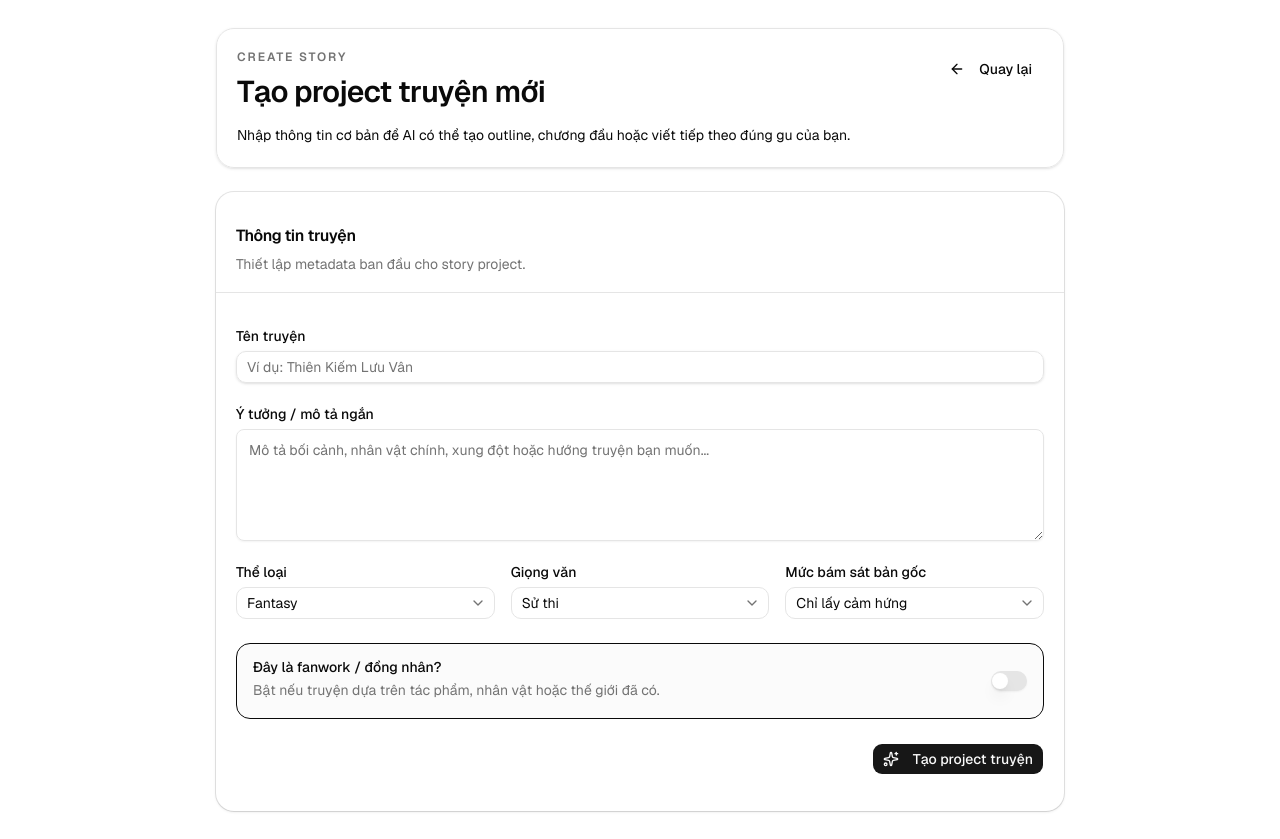
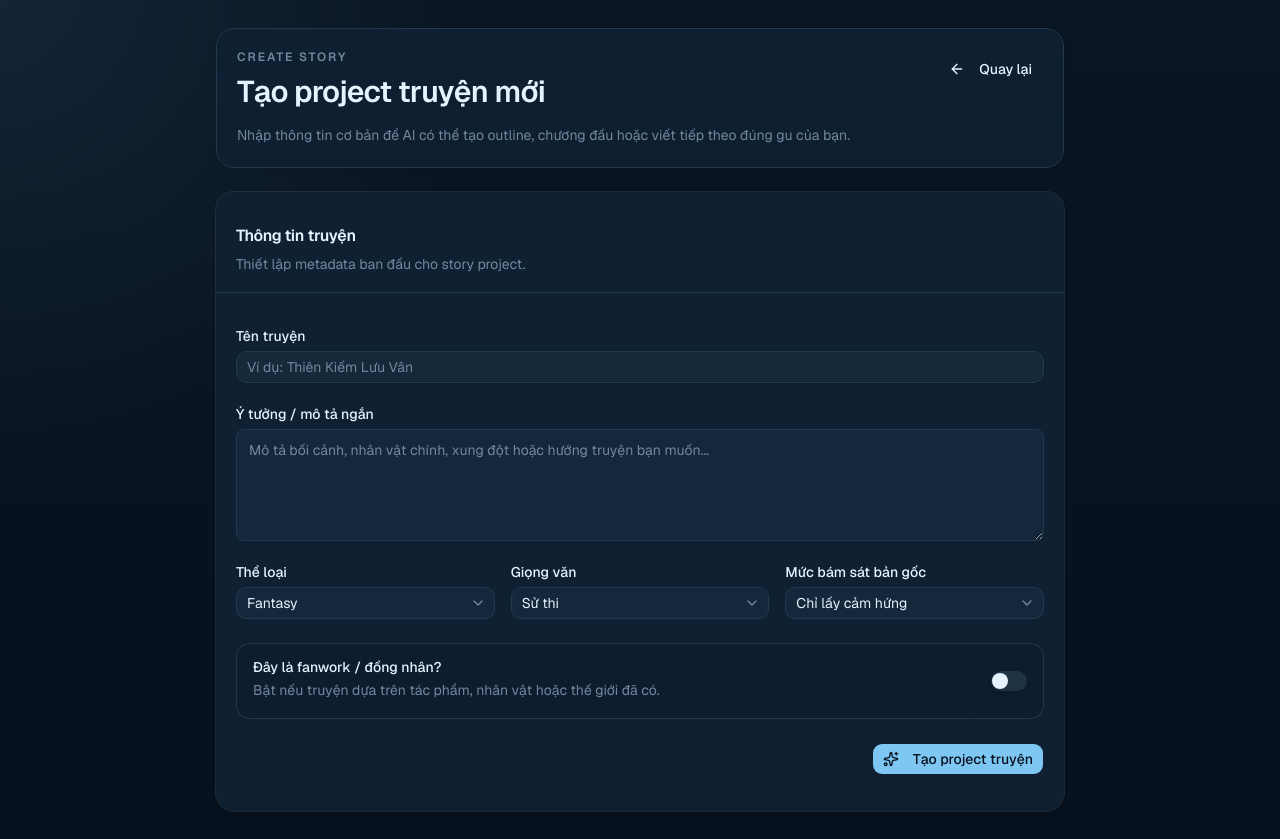
Before and after one commit to PhatMap/yuki, a Next.js app: page /stories/new in a window 1280 px wide. Built offline with nearby package versions, Linux system fonts and the light colour scheme.

Commit message:
Add Yuki Night Snow theme foundation

```diff
--- a/src/app/globals.css
+++ b/src/app/globals.css
@@ -6,40 +6,40 @@
 @custom-variant dark (&:is(.dark *));
 
 @theme inline {
-  --color-background: var(--background);
-  --color-foreground: var(--foreground);
+  --color-background: hsl(var(--background));
+  --color-foreground: hsl(var(--foreground));
   --font-sans: var(--font-geist-sans);
   --font-mono: var(--font-geist-mono);
   --font-heading: var(--font-sans);
-  --color-sidebar-ring: var(--sidebar-ring);
-  --color-sidebar-border: var(--sidebar-border);
-  --color-sidebar-accent-foreground: var(--sidebar-accent-foreground);
-  --color-sidebar-accent: var(--sidebar-accent);
-  --color-sidebar-primary-foreground: var(--sidebar-primary-foreground);
-  --color-sidebar-primary: var(--sidebar-primary);
-  --color-sidebar-foreground: var(--sidebar-foreground);
-  --color-sidebar: var(--sidebar);
-  --color-chart-5: var(--chart-5);
-  --color-chart-4: var(--chart-4);
-  --color-chart-3: var(--chart-3);
-  --color-chart-2: var(--chart-2);
-  --color-chart-1: var(--chart-1);
-  --color-ring: var(--ring);
-  --color-input: var(--input);
-  --color-border: var(--border);
-  --color-destructive: var(--destructive);
-  --color-accent-foreground: var(--accent-foreground);
-  --color-accent: var(--accent);
-  --color-muted-foreground: var(--muted-foreground);
-  --color-muted: var(--muted);
-  --color-secondary-foreground: var(--secondary-foreground);
-  --color-secondary: var(--secondary);
-  --color-primary-foreground: var(--primary-foreground);
-  --color-primary: var(--primary);
-  --color-popover-foreground: var(--popover-foreground);
-  --color-popover: var(--popover);
-  --color-card-foreground: var(--card-foreground);
-  --color-card: var(--card);
+  --color-sidebar-ring: hsl(var(--sidebar-ring));
+  --color-sidebar-border: hsl(var(--sidebar-border));
+  --color-sidebar-accent-foreground: hsl(var(--sidebar-accent-foreground));
+  --color-sidebar-accent: hsl(var(--sidebar-accent));
+  --color-sidebar-primary-foreground: hsl(var(--sidebar-primary-foreground));
+  --color-sidebar-primary: hsl(var(--sidebar-primary));
+  --color-sidebar-foreground: hsl(var(--sidebar-foreground));
+  --color-sidebar: hsl(var(--sidebar));
+  --color-chart-5: hsl(var(--chart-5));
+  --color-chart-4: hsl(var(--chart-4));
+  --color-chart-3: hsl(var(--chart-3));
+  --color-chart-2: hsl(var(--chart-2));
+  --color-chart-1: hsl(var(--chart-1));
+  --color-ring: hsl(var(--ring));
+  --color-input: hsl(var(--input));
+  --color-border: hsl(var(--border));
+  --color-destructive: hsl(var(--destructive));
+  --color-accent-foreground: hsl(var(--accent-foreground));
+  --color-accent: hsl(var(--accent));
+  --color-muted-foreground: hsl(var(--muted-foreground));
+  --color-muted: hsl(var(--muted));
+  --color-secondary-foreground: hsl(var(--secondary-foreground));
+  --color-secondary: hsl(var(--secondary));
+  --color-primary-foreground: hsl(var(--primary-foreground));
+  --color-primary: hsl(var(--primary));
+  --color-popover-foreground: hsl(var(--popover-foreground));
+  --color-popover: hsl(var(--popover));
+  --color-card-foreground: hsl(var(--card-foreground));
+  --color-card: hsl(var(--card));
   --radius-sm: calc(var(--radius) * 0.6);
   --radius-md: calc(var(--radius) * 0.8);
   --radius-lg: var(--radius);
@@ -50,72 +50,78 @@
 }
 
 :root {
-  --background: oklch(1 0 0);
-  --foreground: oklch(0.145 0 0);
-  --card: oklch(1 0 0);
-  --card-foreground: oklch(0.145 0 0);
-  --popover: oklch(1 0 0);
-  --popover-foreground: oklch(0.145 0 0);
-  --primary: oklch(0.205 0 0);
-  --primary-foreground: oklch(0.985 0 0);
-  --secondary: oklch(0.97 0 0);
-  --secondary-foreground: oklch(0.205 0 0);
-  --muted: oklch(0.97 0 0);
-  --muted-foreground: oklch(0.556 0 0);
-  --accent: oklch(0.97 0 0);
-  --accent-foreground: oklch(0.205 0 0);
-  --destructive: oklch(0.577 0.245 27.325);
-  --border: oklch(0.922 0 0);
-  --input: oklch(0.922 0 0);
-  --ring: oklch(0.708 0 0);
-  --chart-1: oklch(0.87 0 0);
-  --chart-2: oklch(0.556 0 0);
-  --chart-3: oklch(0.439 0 0);
-  --chart-4: oklch(0.371 0 0);
-  --chart-5: oklch(0.269 0 0);
+  --background: 213 61% 7%;
+  --foreground: 209 100% 95%;
+  --card: 212 53% 13%;
+  --card-foreground: 209 100% 95%;
+  --popover: 209 54% 16%;
+  --popover-foreground: 209 100% 95%;
+  --primary: 202 82% 72%;
+  --primary-foreground: 213 61% 7%;
+  --secondary: 209 54% 16%;
+  --secondary-foreground: 209 100% 95%;
+  --muted: 213 55% 10%;
+  --muted-foreground: 209 17% 53%;
+  --accent: 166 60% 73%;
+  --accent-foreground: 213 61% 7%;
+  --destructive: 0 100% 77%;
+  --destructive-foreground: 213 61% 7%;
+  --border: 208 35% 22%;
+  --input: 208 35% 22%;
+  --ring: 203 100% 80%;
+  --chart-1: 202 82% 72%;
+  --chart-2: 166 60% 73%;
+  --chart-3: 227 100% 86%;
+  --chart-4: 39 84% 68%;
+  --chart-5: 0 100% 77%;
+  --success: 149 55% 64%;
+  --warning: 39 84% 68%;
   --radius: 0.625rem;
-  --sidebar: oklch(0.985 0 0);
-  --sidebar-foreground: oklch(0.145 0 0);
-  --sidebar-primary: oklch(0.205 0 0);
-  --sidebar-primary-foreground: oklch(0.985 0 0);
-  --sidebar-accent: oklch(0.97 0 0);
-  --sidebar-accent-foreground: oklch(0.205 0 0);
-  --sidebar-border: oklch(0.922 0 0);
-  --sidebar-ring: oklch(0.708 0 0);
+  --sidebar: 213 55% 10%;
+  --sidebar-foreground: 209 100% 95%;
+  --sidebar-primary: 202 82% 72%;
+  --sidebar-primary-foreground: 213 61% 7%;
+  --sidebar-accent: 209 54% 16%;
+  --sidebar-accent-foreground: 209 100% 95%;
+  --sidebar-border: 208 35% 22%;
+  --sidebar-ring: 203 100% 80%;
 }
 
 .dark {
-  --background: oklch(0.145 0 0);
-  --foreground: oklch(0.985 0 0);
-  --card: oklch(0.205 0 0);
-  --card-foreground: oklch(0.985 0 0);
-  --popover: oklch(0.205 0 0);
-  --popover-foreground: oklch(0.985 0 0);
-  --primary: oklch(0.922 0 0);
-  --primary-foreground: oklch(0.205 0 0);
-  --secondary: oklch(0.269 0 0);
-  --secondary-foreground: oklch(0.985 0 0);
-  --muted: oklch(0.269 0 0);
-  --muted-foreground: oklch(0.708 0 0);
-  --accent: oklch(0.269 0 0);
-  --accent-foreground: oklch(0.985 0 0);
-  --destructive: oklch(0.704 0.191 22.216);
-  --border: oklch(1 0 0 / 10%);
-  --input: oklch(1 0 0 / 15%);
-  --ring: oklch(0.556 0 0);
-  --chart-1: oklch(0.87 0 0);
-  --chart-2: oklch(0.556 0 0);
-  --chart-3: oklch(0.439 0 0);
-  --chart-4: oklch(0.371 0 0);
-  --chart-5: oklch(0.269 0 0);
-  --sidebar: oklch(0.205 0 0);
-  --sidebar-foreground: oklch(0.985 0 0);
-  --sidebar-primary: oklch(0.488 0.243 264.376);
-  --sidebar-primary-foreground: oklch(0.985 0 0);
-  --sidebar-accent: oklch(0.269 0 0);
-  --sidebar-accent-foreground: oklch(0.985 0 0);
-  --sidebar-border: oklch(1 0 0 / 10%);
-  --sidebar-ring: oklch(0.556 0 0);
+  --background: 213 61% 7%;
+  --foreground: 209 100% 95%;
+  --card: 212 53% 13%;
+  --card-foreground: 209 100% 95%;
+  --popover: 209 54% 16%;
+  --popover-foreground: 209 100% 95%;
+  --primary: 202 82% 72%;
+  --primary-foreground: 213 61% 7%;
+  --secondary: 209 54% 16%;
+  --secondary-foreground: 209 100% 95%;
+  --muted: 213 55% 10%;
+  --muted-foreground: 209 17% 53%;
+  --accent: 166 60% 73%;
+  --accent-foreground: 213 61% 7%;
+  --destructive: 0 100% 77%;
+  --destructive-foreground: 213 61% 7%;
+  --border: 208 35% 22%;
+  --input: 208 35% 22%;
+  --ring: 203 100% 80%;
+  --chart-1: 202 82% 72%;
+  --chart-2: 166 60% 73%;
+  --chart-3: 227 100% 86%;
+  --chart-4: 39 84% 68%;
+  --chart-5: 0 100% 77%;
+  --success: 149 55% 64%;
+  --warning: 39 84% 68%;
+  --sidebar: 213 55% 10%;
+  --sidebar-foreground: 209 100% 95%;
+  --sidebar-primary: 202 82% 72%;
+  --sidebar-primary-foreground: 213 61% 7%;
+  --sidebar-accent: 209 54% 16%;
+  --sidebar-accent-foreground: 209 100% 95%;
+  --sidebar-border: 208 35% 22%;
+  --sidebar-ring: 203 100% 80%;
 }
 
 @layer base {
@@ -127,5 +133,6 @@
   }
   html {
     @apply font-sans;
+    color-scheme: dark;
   }
 }
--- a/src/app/layout.tsx
+++ b/src/app/layout.tsx
@@ -25,7 +25,7 @@ export default function RootLayout({
   return (
     <html
       lang="vi"
-      className={`${geistSans.variable} ${geistMono.variable} h-full antialiased`}
+      className={`dark ${geistSans.variable} ${geistMono.variable} h-full antialiased`}
     >
       <body className="min-h-full flex flex-col">{children}</body>
     </html>
--- a/src/components/ui/badge.tsx
+++ b/src/components/ui/badge.tsx
@@ -11,11 +11,11 @@ const badgeVariants = cva(
       variant: {
         default: "bg-primary text-primary-foreground [a]:hover:bg-primary/80",
         secondary:
-          "bg-secondary text-secondary-foreground [a]:hover:bg-secondary/80",
+          "border-accent/45 bg-accent/18 text-accent [a]:hover:bg-accent/26",
         destructive:
           "bg-destructive/10 text-destructive focus-visible:ring-destructive/20 dark:bg-destructive/20 dark:focus-visible:ring-destructive/40 [a]:hover:bg-destructive/20",
         outline:
-          "border-border text-foreground [a]:hover:bg-muted [a]:hover:text-muted-foreground",
+          "border-border bg-background/55 text-foreground [a]:hover:bg-muted [a]:hover:text-foreground",
         ghost:
           "hover:bg-muted hover:text-muted-foreground dark:hover:bg-muted/50",
         link: "text-primary underline-offset-4 hover:underline",
--- a/src/components/ui/button.tsx
+++ b/src/components/ui/button.tsx
@@ -9,13 +9,14 @@ const buttonVariants = cva(
   {
     variants: {
       variant: {
-        default: "bg-primary text-primary-foreground [a]:hover:bg-primary/80",
+        default:
+          "bg-primary text-primary-foreground hover:bg-ring [a]:hover:bg-ring",
         outline:
-          "border-border bg-background hover:bg-muted hover:text-foreground aria-expanded:bg-muted aria-expanded:text-foreground dark:border-input dark:bg-input/30 dark:hover:bg-input/50",
+          "border-border bg-background/80 hover:border-primary/45 hover:bg-muted/80 hover:text-foreground aria-expanded:bg-muted aria-expanded:text-foreground dark:border-input dark:bg-input/40 dark:hover:bg-input/70",
         secondary:
           "bg-secondary text-secondary-foreground hover:bg-secondary/80 aria-expanded:bg-secondary aria-expanded:text-secondary-foreground",
         ghost:
-          "hover:bg-muted hover:text-foreground aria-expanded:bg-muted aria-expanded:text-foreground dark:hover:bg-muted/50",
+          "hover:bg-muted/80 hover:text-foreground aria-expanded:bg-muted aria-expanded:text-foreground dark:hover:bg-muted/70",
         destructive:
           "bg-destructive/10 text-destructive hover:bg-destructive/20 focus-visible:border-destructive/40 focus-visible:ring-destructive/20 dark:bg-destructive/20 dark:hover:bg-destructive/30 dark:focus-visible:ring-destructive/40",
         link: "text-primary underline-offset-4 hover:underline",
--- a/src/components/ui/input.tsx
+++ b/src/components/ui/input.tsx
@@ -8,7 +8,7 @@ function Input({ className, type, ...props }: React.ComponentProps<"input">) {
       type={type}
       data-slot="input"
       className={cn(
-        "h-8 w-full min-w-0 rounded-lg border border-input bg-transparent px-2.5 py-1 text-base transition-colors outline-none file:inline-flex file:h-6 file:border-0 file:bg-transparent file:text-sm file:font-medium file:text-foreground placeholder:text-muted-foreground focus-visible:border-ring focus-visible:ring-3 focus-visible:ring-ring/50 disabled:pointer-events-none disabled:cursor-not-allowed disabled:bg-input/50 disabled:opacity-50 aria-invalid:border-destructive aria-invalid:ring-3 aria-invalid:ring-destructive/20 md:text-sm dark:bg-input/30 dark:disabled:bg-input/80 dark:aria-invalid:border-destructive/50 dark:aria-invalid:ring-destructive/40",
+        "h-8 w-full min-w-0 rounded-lg border border-input bg-background/90 px-2.5 py-1 text-base text-foreground transition-colors outline-none file:inline-flex file:h-6 file:border-0 file:bg-transparent file:text-sm file:font-medium file:text-foreground placeholder:text-muted-foreground focus-visible:border-ring focus-visible:ring-3 focus-visible:ring-ring/50 disabled:pointer-events-none disabled:cursor-not-allowed disabled:bg-muted disabled:text-muted-foreground disabled:opacity-55 aria-invalid:border-destructive aria-invalid:ring-3 aria-invalid:ring-destructive/20 md:text-sm dark:bg-input/35 dark:disabled:bg-input/70 dark:aria-invalid:border-destructive/50 dark:aria-invalid:ring-destructive/40",
         className
       )}
       {...props}
--- a/src/styles/app-ui.css
+++ b/src/styles/app-ui.css
@@ -1,6 +1,9 @@
 @layer components {
   .app-page {
-    @apply min-h-screen bg-muted/30 text-foreground;
+    @apply min-h-screen bg-background text-foreground;
+    background:
+      radial-gradient(circle at top left, hsl(var(--primary) / 0.08), transparent 30rem),
+      linear-gradient(to bottom, hsl(var(--muted) / 0.52), hsl(var(--background)));
   }
 
   .app-container {
@@ -8,7 +11,7 @@
   }
 
   .app-page-header {
-    @apply flex flex-col gap-4 rounded-2xl border bg-background/95 p-4 shadow-sm sm:p-5 lg:flex-row lg:items-start lg:justify-between;
+    @apply flex flex-col gap-4 rounded-2xl border bg-card/92 p-4 shadow-sm sm:p-5 lg:flex-row lg:items-start lg:justify-between;
   }
 
   .app-page-eyebrow {
@@ -60,23 +63,26 @@
   }
 
   .app-warning-box {
-    @apply flex gap-3 rounded-xl border bg-muted/40 p-4 text-sm leading-6 text-muted-foreground;
+    @apply flex gap-3 rounded-xl border p-4 text-sm leading-6;
+    border-color: hsl(var(--warning) / 0.45);
+    background-color: hsl(var(--warning) / 0.12);
+    color: hsl(var(--foreground) / 0.9);
   }
 
   .app-empty-state {
-    @apply rounded-2xl border border-dashed bg-background p-6 text-sm leading-6 text-muted-foreground;
+    @apply rounded-2xl border border-dashed bg-card/70 p-6 text-sm leading-6 text-muted-foreground;
   }
 
   .app-workspace {
-    @apply min-h-screen bg-muted/30;
+    @apply min-h-screen bg-background;
     background:
-      radial-gradient(circle at top left, hsl(var(--primary) / 0.08), transparent 28rem),
-      linear-gradient(to bottom, hsl(var(--muted) / 0.45), hsl(var(--background)));
+      radial-gradient(circle at top left, hsl(var(--primary) / 0.08), transparent 30rem),
+      linear-gradient(to bottom, hsl(var(--muted) / 0.5), hsl(var(--background)));
     animation: app-page-enter 180ms ease-out;
   }
 
   .app-workspace-topbar {
-    @apply border-b bg-background/95 shadow-sm backdrop-blur supports-[backdrop-filter]:bg-background/80;
+    @apply border-b bg-background/95 shadow-sm backdrop-blur supports-[backdrop-filter]:bg-background/82;
   }
 
   .app-workspace-grid {
@@ -98,11 +104,11 @@
   }
 
   .app-list-button {
-    @apply flex w-full items-center justify-between gap-2 rounded-xl border bg-background px-3 py-2.5 text-left text-sm leading-5 transition hover:border-primary/30 hover:bg-muted/60;
+    @apply flex w-full items-center justify-between gap-2 rounded-xl border bg-card/82 px-3 py-2.5 text-left text-sm leading-5 transition hover:border-primary/30 hover:bg-muted/65;
   }
 
   .app-list-item {
-    @apply rounded-xl border bg-background p-3.5 shadow-sm;
+    @apply rounded-xl border bg-card/82 p-3.5 shadow-sm;
   }
 
   .app-code-block {
@@ -110,7 +116,7 @@
   }
 
   .app-readable-panel {
-    @apply rounded-2xl border bg-background p-4 shadow-sm sm:p-5;
+    @apply rounded-2xl border bg-card/88 p-4 shadow-sm sm:p-5;
   }
 
   .app-readable-text {
@@ -122,12 +128,12 @@
   }
 
   .app-editor-textarea {
-    @apply min-h-[360px] w-full resize-y rounded-xl border bg-background px-3.5 py-3 font-mono text-sm leading-7 shadow-sm outline-none transition placeholder:text-muted-foreground focus-visible:border-ring focus-visible:ring-2 focus-visible:ring-ring/30;
+    @apply min-h-[360px] w-full resize-y rounded-xl border bg-card/82 px-3.5 py-3 font-mono text-sm leading-7 shadow-sm outline-none transition placeholder:text-muted-foreground focus-visible:border-ring focus-visible:ring-2 focus-visible:ring-ring/30;
     tab-size: 2;
   }
 
   .app-table-wrap {
-    @apply overflow-x-auto rounded-xl border bg-background;
+    @apply overflow-x-auto rounded-xl border bg-card/86;
   }
 
   .app-table {
@@ -135,7 +141,7 @@
   }
 
   .app-table thead {
-    @apply bg-muted/70 text-xs uppercase tracking-wide text-muted-foreground;
+    @apply bg-muted/78 text-xs uppercase tracking-wide text-muted-foreground;
   }
 
   .app-table th {
@@ -155,15 +161,15 @@
   }
 
   .app-story-shell {
-    @apply min-h-screen bg-muted/30;
+    @apply min-h-screen bg-background;
     background:
-      radial-gradient(circle at top left, hsl(var(--primary) / 0.08), transparent 28rem),
-      linear-gradient(to bottom, hsl(var(--muted) / 0.45), hsl(var(--background)));
+      radial-gradient(circle at top left, hsl(var(--primary) / 0.08), transparent 30rem),
+      linear-gradient(to bottom, hsl(var(--muted) / 0.5), hsl(var(--background)));
     animation: app-page-enter 180ms ease-out;
   }
 
   .app-story-shell-nav {
-    @apply sticky top-0 z-30 border-b bg-background/95 shadow-sm backdrop-blur supports-[backdrop-filter]:bg-background/80;
+    @apply sticky top-0 z-30 border-b bg-background/95 shadow-sm backdrop-blur supports-[backdrop-filter]:bg-background/82;
     z-index: 40;
     background:
       linear-gradient(to right, hsl(var(--background) / 0.98), hsl(var(--background) / 0.92)),
@@ -229,7 +235,7 @@
   .app-story-nav-group {
     @apply rounded-xl border bg-background p-1.5 transition;
     min-width: max-content;
-    background-color: hsl(var(--background) / 0.86);
+    background-color: hsl(var(--card) / 0.82);
     transition:
       border-color 160ms ease,
       background-color 160ms ease,
@@ -321,7 +327,7 @@
   }
 
   .app-story-nav-link:not(.app-story-nav-link-active):hover {
-    @apply border-border bg-muted/70;
+    @apply border-border bg-muted/75;
     transform: translateY(-1px);
   }
 
@@ -375,11 +381,11 @@
   }
 
   .app-story-loading-panel {
-    @apply grid gap-5 rounded-2xl border bg-background p-5 shadow-sm;
+    @apply grid gap-5 rounded-2xl border bg-card/88 p-5 shadow-sm;
   }
 
   .app-density-card {
-    @apply rounded-2xl border bg-background shadow-sm;
+    @apply rounded-2xl border bg-card/88 shadow-sm;
   }
 
   .app-density-card-header {
@@ -399,7 +405,7 @@
   }
 
   .app-loading-panel {
-    @apply rounded-2xl border bg-background p-5 shadow-sm;
+    @apply rounded-2xl border bg-card/88 p-5 shadow-sm;
   }
 
   .app-loading-skeleton {
@@ -411,7 +417,10 @@
   }
 
   .app-success-callout {
-    @apply rounded-2xl border border-emerald-500/30 bg-emerald-500/10 p-4 text-sm leading-6 text-emerald-700 shadow-sm dark:text-emerald-300;
+    @apply rounded-2xl border p-4 text-sm leading-6 shadow-sm;
+    border-color: hsl(var(--success) / 0.36);
+    background-color: hsl(var(--success) / 0.14);
+    color: hsl(var(--success));
   }
 
   .app-info-callout {
@@ -1059,7 +1068,10 @@
   }
 
   .app-chip-success {
-    @apply inline-flex max-w-full items-center gap-1 rounded-full border border-emerald-500/30 bg-emerald-500/10 px-2.5 py-1 text-xs font-semibold leading-none text-emerald-700 dark:text-emerald-300;
+    @apply inline-flex max-w-full items-center gap-1 rounded-full border px-2.5 py-1 text-xs font-semibold leading-none;
+    border-color: hsl(var(--success) / 0.36);
+    background-color: hsl(var(--success) / 0.14);
+    color: hsl(var(--success));
   }
 
   .app-status-list {
@@ -1264,8 +1276,8 @@
 
   .app-page {
     background:
-      radial-gradient(circle at top left, hsl(var(--primary) / 0.08), transparent 28rem),
-      linear-gradient(to bottom, hsl(var(--muted) / 0.45), hsl(var(--background)));
+      radial-gradient(circle at top left, hsl(var(--primary) / 0.09), transparent 30rem),
+      linear-gradient(to bottom, hsl(var(--muted) / 0.56), hsl(var(--background)));
   }
 
   .app-page-header,
@@ -1279,7 +1291,12 @@
   .app-error-callout,
   .app-section-card,
   .app-container :where(.rounded-2xl.border.bg-background) {
-    background-color: hsl(var(--background) / 0.96);
+    background:
+      linear-gradient(
+        to bottom,
+        hsl(var(--card) / 0.96),
+        hsl(var(--card) / 0.88)
+      );
     backdrop-filter: blur(8px);
   }
 
@@ -1334,11 +1351,11 @@
   }
 
   .app-container :where(.border) {
-    border-color: hsl(var(--border) / 0.82);
+    border-color: hsl(var(--border) / 0.9);
   }
 
   .app-container :where(.bg-muted, .bg-muted\/30, .bg-muted\/40, .bg-muted\/50, .bg-muted\/60, .bg-muted\/70) {
-    background-color: hsl(var(--muted) / 0.58);
+    background-color: hsl(var(--muted) / 0.64);
   }
 
   .app-code-block,
@@ -1374,7 +1391,7 @@
   }
 
   .app-container :where(input:not([type="checkbox"]):not([type="radio"]), select, textarea) {
-    background-color: hsl(var(--background) / 0.96);
+    background-color: hsl(var(--card) / 0.9);
   }
 
   .app-container :where(input:not([type="checkbox"]):not([type="radio"]), select, textarea)::placeholder {
@@ -1397,11 +1414,11 @@
 
   .app-subtle-panel {
     background:
-      linear-gradient(to bottom right, hsl(var(--muted) / 0.48), hsl(var(--background) / 0.82));
+      linear-gradient(to bottom right, hsl(var(--muted) / 0.56), hsl(var(--card) / 0.84));
   }
 
   .app-key-value-row {
-    background-color: hsl(var(--background) / 0.9);
+    background-color: hsl(var(--card) / 0.86);
   }
 
   @media (max-width: 640px) {
@@ -1409,7 +1426,7 @@
     .app-page {
       background:
         radial-gradient(circle at top, hsl(var(--primary) / 0.08), transparent 18rem),
-        linear-gradient(to bottom, hsl(var(--muted) / 0.42), hsl(var(--background)));
+        linear-gradient(to bottom, hsl(var(--muted) / 0.52), hsl(var(--background)));
     }
 
     .app-page-header,
```
Also changed, not shown: 1 other file (tests, documents, lock files or other folders).
